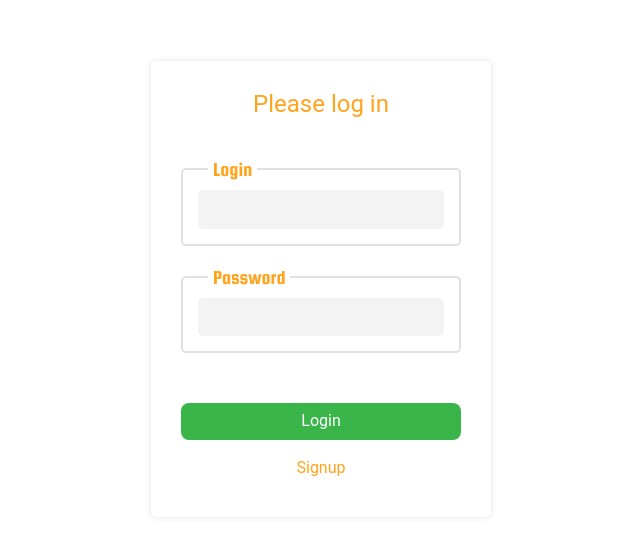
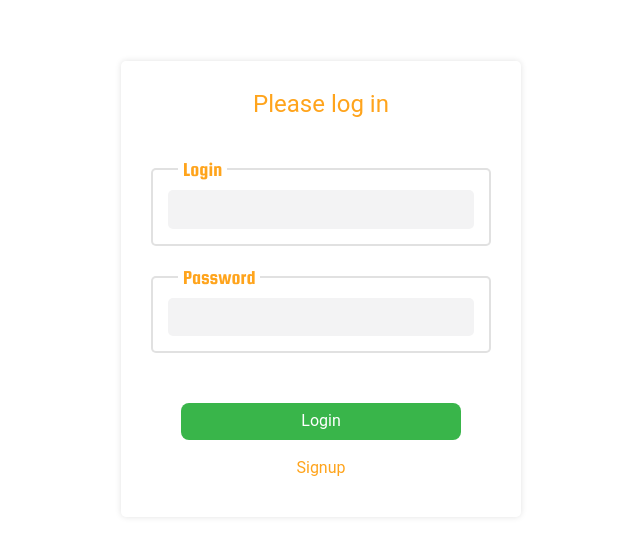
Before and after one commit to sergrage/monsters_invasion_defense_game, a React (Vite) app in the folder packages/client/: page /login in a window 1280 px wide. Shown: the part 111-668 px from the top of the page, without its empty margins (319-959 px from the left). Built offline with nearby package versions, Linux system fonts and the light colour scheme; no server answers; a web font is replaced by a local one.

Commit message:
style: change form width

```diff
--- a/packages/client/src/pages/login/style.module.scss
+++ b/packages/client/src/pages/login/style.module.scss
@@ -11,7 +11,7 @@
   flex-direction: column;
   justify-content: space-between;
   align-items: center;
-  width: 340px;
+  width: 400px;
   padding: 30px;
   border-radius: 5px;
   box-shadow: 0px 0px 6px 0px var(--shadow-light);
```
